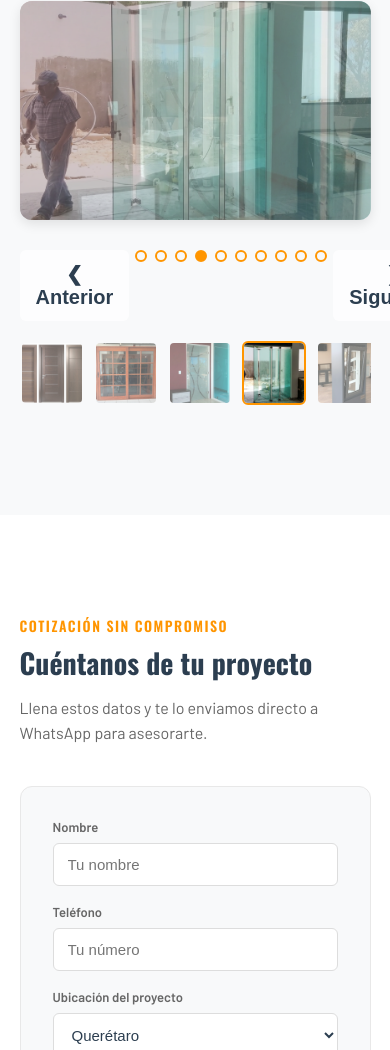
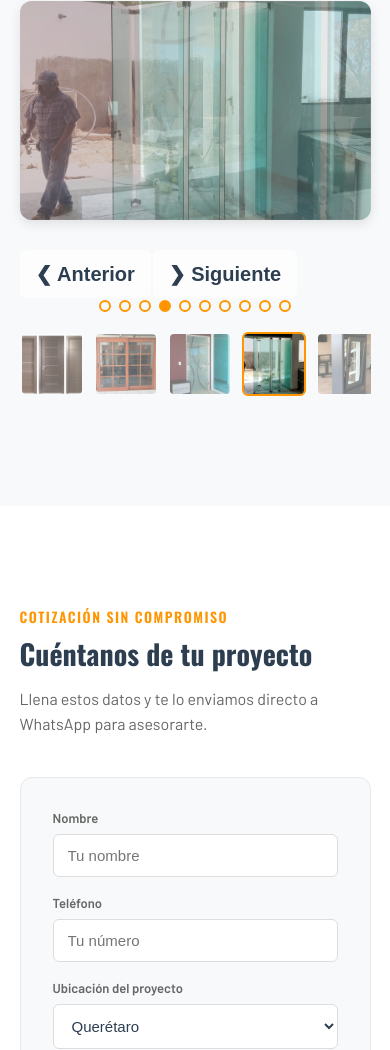
Before and after one commit to miguelmtz89/vidrio-y-aluminio-del-bajio, a plain HTML site: page index.html in a window 390 px wide. Shown: the part 6037-7087 px from the top of the page. Drawn offline with nearby package versions, Linux system fonts and the light colour scheme.

Commit message:
Actualizaciones

```diff
--- a/index.html
+++ b/index.html
@@ -33,9 +33,9 @@
   @media (max-width:767px){
     .logo-img{height:28px;}
     .logo-brand-container{flex-direction:column;gap:8px;}
-    #prevSlide,#nextSlide{padding:2px 4px;font-size:10px;flex-direction:column;gap:0;}
-    .nav-controls{justify-content:flex-start;gap:6px;align-items:flex-start;}
-    #indicators{flex:1;}
+    #prevSlide,#nextSlide{padding:1px 2px;font-size:8px;flex-direction:column;gap:0;white-space:nowrap;overflow:hidden;text-overflow:ellipsis;}
+    .nav-controls{justify-content:flex-start;gap:2px;align-items:flex-start;flex-wrap:wrap;}
+    #indicators{flex:1;min-width:100%;order:3;}
     nav{flex-direction:column;width:100%;align-items:flex-start;}
     nav a[target="_blank"]{width:100%;text-align:center;justify-content:center;}
   }
```
